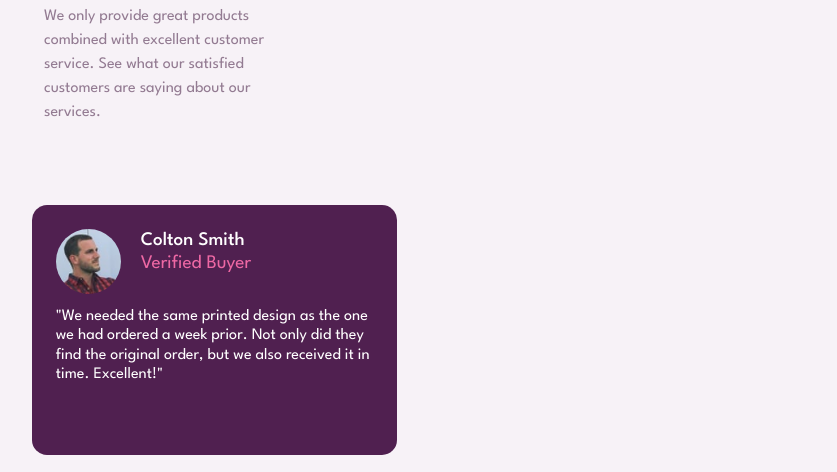
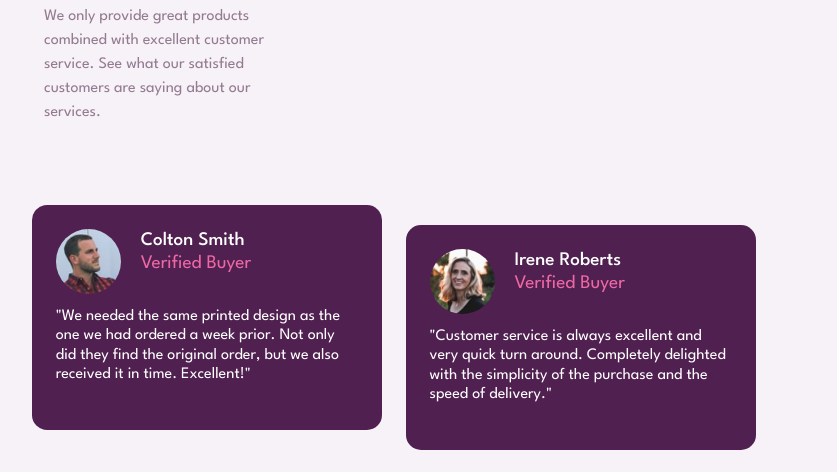
Before and after one commit to 1samzi/Social-proof-section-, a plain HTML site: page index.html in a window 1280 px wide. Shown: the part 297-769 px from the top of the page, without its empty margins (212-1049 px from the left). Drawn offline with nearby package versions, Linux system fonts and the light colour scheme.

Commit message:
Update styles.css

```diff
--- a/css/styles.css
+++ b/css/styles.css
@@ -88,9 +88,9 @@ body{
     padding: 3% 3% 0% 3%;
     background-color: hsl(300, 43%, 22%);
     border-radius: 15px;
-    width: 365px;
-    margin-right: 5%;
-    height: 250px;
+    width: 350px;
+    margin-right: 3%;
+    height: 225px;
 }
 .card-item>h1{
     color: #fff;
```
